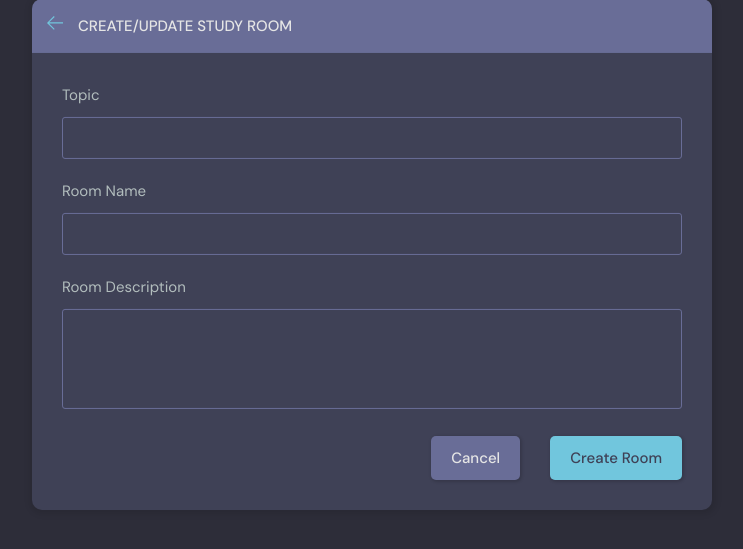
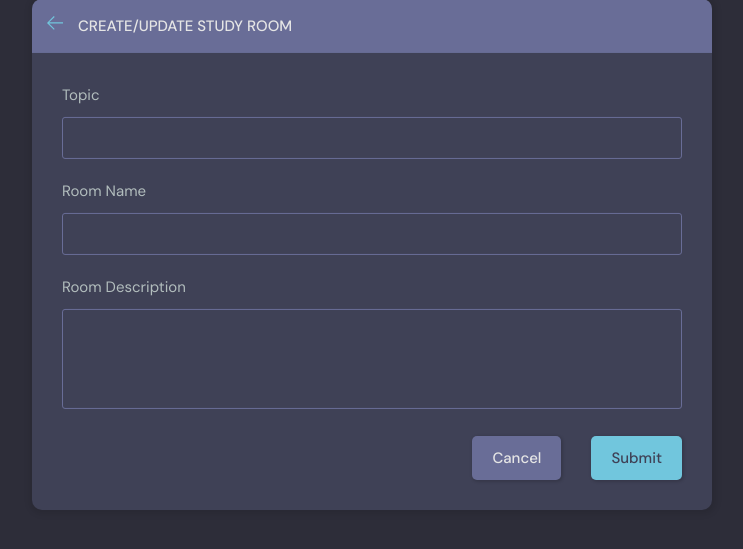
Before and after one commit to Edwinromerojr/ChatGroup, a Django app: page /create-room/ in a window 1280 px wide. Shown: the part 166-715 px from the top of the page, without its empty margins (268-1011 px from the left). Run offline with Django 4.2, Linux system fonts and the light colour scheme; a user stored in the database is signed in; data comes from the database, SQL or seed files in the repository; both versions use the stored data as it was after the commit.

Commit message:
Update Room

```diff
--- a/studybud/base/templates/base/room_form.html
+++ b/studybud/base/templates/base/room_form.html
@@ -23,7 +23,7 @@
 
             <div class="form__group">
                 <label for="room_topic">Topic</label>
-                <input required type="text" name="topic" id="room_topic" list="topic-list" />
+                <input required type="text" value="{{room.topic}}" name="topic" id="room_topic" list="topic-list" />
                 <datalist id="topic-list">
                   <select id="room_topic">
                     {% for topic in topics %}
@@ -54,7 +54,7 @@
 
             <div class="form__action">
               <a class="btn btn--dark" href="{% url 'home' %}">Cancel</a>
-              <button class="btn btn--main" type="submit">Create Room</button>
+              <button class="btn btn--main" type="submit">Submit</button>
             </div>
           </form>
         </div>
--- a/studybud/base/views.py
+++ b/studybud/base/views.py
@@ -139,12 +139,18 @@ def updateRoom(request, pk):
         return HttpResponse('You are not allowed here!!')
 
     if request.method == "POST":
-        form = RoomForm(request.POST, instance=room)
-        if form.is_valid():
-            form.save()
-            return redirect("home")
+        topic_name = request.POST.get('topic')
+        topic, created = Topic.objects.get_or_create(name=topic_name)
+        room.name = request.POST.get('name')
+        room.topic = topic
+        room.description = request.POST.get('description')
+        room.save()
+        # form = RoomForm(request.POST, instance=room)
+        # if form.is_valid():
+        #     form.save()
+        return redirect("home")
 
-    context = {'form': form, 'topics': topics}
+    context = {'form': form, 'topics': topics, 'room': room}
     return render(request, "base/room_form.html", context)
 
 
```
Also changed, not shown: studybud/db.sqlite3.
